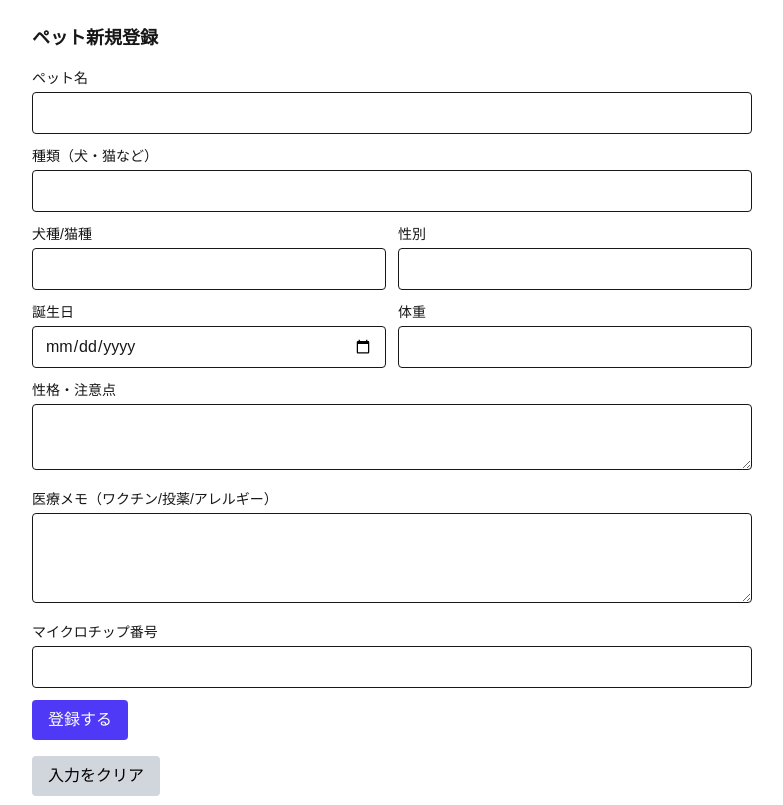
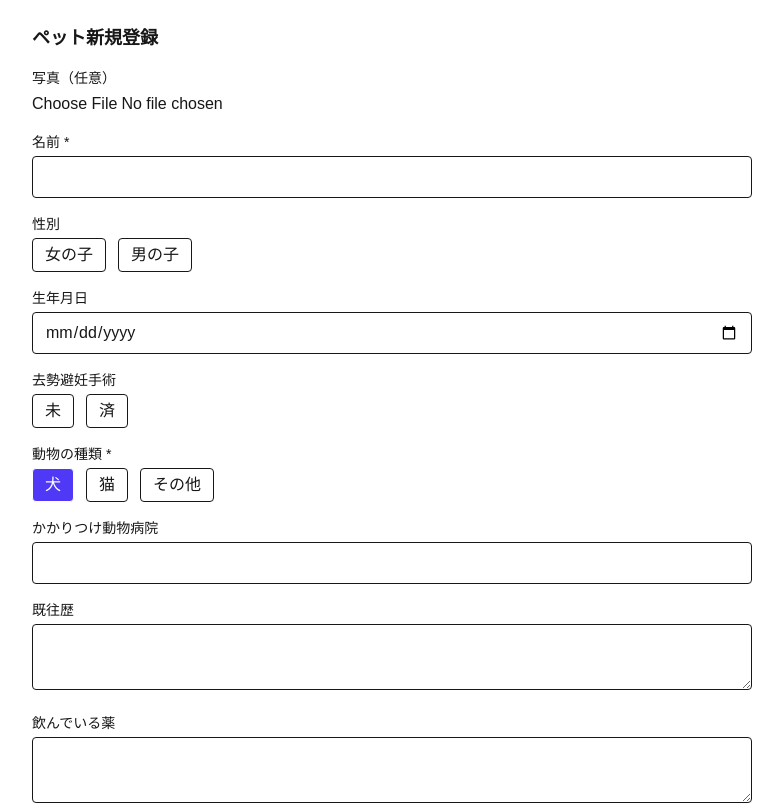
Before and after one commit to Ma11111ma/hinapet, a Next.js app in the folder frontend/: page /mypage/pet/new in a window 1280 px wide. Shown: the top 805 px of the page, without its empty margins (248-1031 px from the left). Built offline with nearby package versions, Linux system fonts and the light colour scheme; no server answers.

Commit message:
refactor:入力フォームlocalstrage保存に修正

```diff
--- a/frontend/src/app/mypage/pet/new/page.tsx
+++ b/frontend/src/app/mypage/pet/new/page.tsx
@@ -1,10 +1,17 @@
 "use client";
 
 // import { auth } from "@/lib/firebaseClient";
+import { useRouter } from "next/navigation";
 import PetRegisterForm from "@/components/PetRegisterForm";
 import { usePetFormStore } from "@/store/petFormStore";
 
 // const API = process.env.NEXT_PUBLIC_API_BASE_URL || "http://localhost:8000";
+// // 日本語→英語Enum変換マップ
+// const speciesMap: Record<string, "dog" | "cat" | "other"> = {
+//   犬: "dog",
+//   猫: "cat",
+//   その他: "other",
+// };
 
 export default function PetNewPage() {
   // const submit = async (form: PetForm) => {
@@ -55,18 +62,19 @@ export default function PetNewPage() {
   //     throw new Error(`${res.status} ${text}`);
   //   }
   // };
+  const router = useRouter();
+  const { data, reset } = usePetFormStore();
 
-  const { data, reset } = usePetFormStore();
   const handleSubmit = async () => {
-    // 現段階ではバックエンドへの送信を止め、暗号化ストアへの保存のみ
     alert("入力内容を暗号化して保存しました。ページを閉じても復元されます。");
     console.log("暗号化保存済みデータ:", data);
+    router.push("/mypage/pet"); // ✅ 一覧ページへ遷移
   };
 
   return (
     <main className="max-w-3xl mx-auto p-6">
       <h2 className="text-lg font-semibold mb-4">ペット新規登録</h2>
-      <PetRegisterForm onSubmit={handleSubmit} />
+      <PetRegisterForm onSubmit={handleSubmit} /> {/* ✅ Props渡しOK */}
       <button
         onClick={() => {
           reset();
--- a/frontend/src/app/mypage/pet/page.tsx
+++ b/frontend/src/app/mypage/pet/page.tsx
@@ -2,6 +2,7 @@
 import Link from "next/link";
 import { useEffect, useState } from "react";
 import { auth, getIdToken } from "@/lib/firebaseClient";
+import { useAuth } from "@/features/auth/AuthProvider";
 
 const API = process.env.NEXT_PUBLIC_API_BASE_URL || "http://localhost:8000";
 
@@ -13,62 +14,39 @@ type Pet = {
 };
 
 export default function PetListPage() {
+  const { user, loading, initialized } = useAuth();
   const [pets, setPets] = useState<Pet[]>([]);
   const [err, setErr] = useState<string | null>(null);
-  const [loading, setLoading] = useState(true);
 
   useEffect(() => {
+    if (loading || !initialized) return; // Firebase準備が終わるまで待つ
+    if (!user) {
+      setErr("未ログインです。右下のボタンからログインしてください。");
+      return;
+    }
+
     (async () => {
       try {
         setErr(null);
-        setLoading(true);
 
-        const u = auth.currentUser;
-        if (!u) {
-          setErr("未ログインです。右下のボタンからログインしてください。");
-          setLoading(false);
-          return;
-        }
-
-        // まず通常のトークンで取得
-        let idToken = await getIdToken(u); // forceRefresh=false
-        let res = await fetch(`${API}/pets?owner=me`, {
+        const idToken = await getIdToken(user);
+        const res = await fetch(`${API}/users/me/pets`, {
           headers: { Authorization: `Bearer ${idToken}` },
         });
 
-        // 401 なら 1回だけ強制リフレッシュして再試行
-        if (res.status === 401) {
-          idToken = await getIdToken(u, true);
-          res = await fetch(`${API}/pets?owner=me`, {
-            headers: { Authorization: `Bearer ${idToken}` },
-          });
-        }
+        if (!res.ok) throw new Error(await res.text());
 
-        if (res.status === 404) {
-          // データが無いだけ（エラーではない）
-          setPets([]);
-          setLoading(false);
-          return;
-        }
-
-        if (!res.ok) {
-          throw new Error(await res.text());
-        }
-
-        const data: Pet[] = await res.json();
-        setPets(data ?? []);
-      } catch (e: unknown) {
-        // ✅ unknown型 → Error型チェックで安全に処理
-        if (e instanceof Error) {
-          setErr(e.message);
-        } else {
-          setErr("予期せぬエラーが発生しました");
-        }
-      } finally {
-        setLoading(false);
+        const json = await res.json();
+        setPets(json.items ?? []);
+      } catch (e) {
+        setErr(e instanceof Error ? e.message : "読み込みに失敗しました");
       }
     })();
-  }, []);
+  }, [user, loading, initialized]);
+
+  if (loading) {
+    return <p className="text-gray-500">認証状態を確認中...</p>;
+  }
 
   return (
     <main className="max-w-4xl mx-auto p-6">
--- a/frontend/src/components/PetRegisterForm.tsx
+++ b/frontend/src/components/PetRegisterForm.tsx
@@ -1,156 +1,183 @@
 "use client";
-import { useState, ChangeEvent, FormEvent } from "react";
 
-export type PetForm = {
-  name: string;
-  species: string; // 犬/猫など
-  breed?: string; // 犬種・猫種
-  sex?: string; // オス/メス
-  birthday?: string; // YYYY-MM-DD
-  weight?: string;
-  temperament?: string; // 性格・注意点
-  medical?: string; // ワクチン/投薬/アレルギー 等メモ
-  character?: string; // 性格・注意点（UI上のテキスト）
-  medicalMemo?: string; // 医療メモ（ワクチン/投薬/アレルギー）
-  microchip?: string; // マイクロチップ番号
-};
+import { FormEvent } from "react";
+import Image from "next/image";
+import { usePetFormStore } from "@/store/petFormStore";
 
 type Props = {
-  onSubmit: (d: PetForm) => Promise<void>;
+  onSubmit: () => Promise<void>;
 };
 
 export default function PetRegisterForm({ onSubmit }: Props) {
-  const [f, setF] = useState<PetForm>({ name: "", species: "" });
-  const [loading, setLoading] = useState(false);
-  const [ok, setOk] = useState(false);
-  const [err, setErr] = useState<string | null>(null);
+  const { data: f, setField } = usePetFormStore();
 
-  // ✅ ChangeEvent型で安全に
-  const input =
-    (k: keyof PetForm) =>
-    (e: ChangeEvent<HTMLInputElement | HTMLTextAreaElement>) => {
-      setF({ ...f, [k]: e.target.value });
-    };
-
-  // ✅ FormEvent型で安全に
   const submit = async (e: FormEvent<HTMLFormElement>) => {
     e.preventDefault();
-    setErr(null);
-    setOk(false);
-    setLoading(true);
-    try {
-      await onSubmit(f);
-      setOk(true);
-      setF({ name: "", species: "" });
-    } catch (e: unknown) {
-      // ✅ unknown型で安全に扱う
-      if (e instanceof Error) {
-        setErr(e.message);
-      } else {
-        setErr("登録に失敗しました");
-      }
-    } finally {
-      setLoading(false);
-    }
+    await onSubmit(); // ✅ /mypage/pet/new/page.tsx で定義した保存処理を呼び出す
   };
 
   return (
-    <form onSubmit={submit} className="space-y-3">
+    <form onSubmit={submit} className="space-y-4">
+      {/* 写真 */}
       <div>
-        <label className="block text-sm mb-1">ペット名</label>
+        <label className="block text-sm mb-1">写真（任意）</label>
         <input
+          type="file"
+          accept="image/*"
+          onChange={(e) => {
+            const file = e.target.files?.[0];
+            if (file) {
+              const url = URL.createObjectURL(file);
+              setField("photoUrl", url);
+            }
+          }}
+        />
+        {f.photoUrl && (
+          <div className="mt-2 relative w-32 h-32">
+            <Image
+              src={f.photoUrl}
+              alt="ペット写真プレビュー"
+              fill
+              className="object-cover rounded"
+            />
+          </div>
+        )}
+      </div>
+
+      {/* 名前 */}
+      <div>
+        <label className="block text-sm mb-1">名前 *</label>
+        <input
+          required
           className="w-full border rounded px-3 py-2"
           value={f.name}
-          onChange={input("name")}
-          required
+          onChange={(e) => setField("name", e.target.value)}
         />
       </div>
-      <div>
-        <label className="block text-sm mb-1">種類（犬・猫など）</label>
-        <input
-          className="w-full border rounded px-3 py-2"
-          value={f.species}
-          onChange={input("species")}
-          required
-        />
-      </div>
-      <div className="grid grid-cols-2 gap-3">
-        <div>
-          <label className="block text-sm mb-1">犬種/猫種</label>
-          <input
-            className="w-full border rounded px-3 py-2"
-            value={f.breed ?? ""}
-            onChange={input("breed")}
-          />
-        </div>
+
+      {/* 性別 */}
       <div>
         <label className="block text-sm mb-1">性別</label>
-          <input
-            className="w-full border rounded px-3 py-2"
-            value={f.sex ?? ""}
-            onChange={input("sex")}
-          />
+        <div className="flex gap-3">
+          {["女の子", "男の子"].map((g) => (
+            <button
+              type="button"
+              key={g}
+              onClick={() => setField("gender", g as "女の子" | "男の子")}
+              className={`px-3 py-1 rounded border ${
+                f.gender === g ? "bg-indigo-600 text-white" : "bg-white"
+              }`}
+            >
+              {g}
+            </button>
+          ))}
         </div>
       </div>
-      <div className="grid grid-cols-2 gap-3">
+
+      {/* 生年月日 */}
       <div>
-          <label className="block text-sm mb-1">誕生日</label>
+        <label className="block text-sm mb-1">生年月日</label>
         <input
           type="date"
           className="w-full border rounded px-3 py-2"
-            value={f.birthday ?? ""}
-            onChange={input("birthday")}
+          value={f.birthdate ?? ""}
+          onChange={(e) => setField("birthdate", e.target.value)}
         />
       </div>
+
+      {/* 去勢避妊 */}
       <div>
-          <label className="block text-sm mb-1">体重</label>
+        <label className="block text-sm mb-1">去勢避妊手術</label>
+        <div className="flex gap-3">
+          {["未", "済"].map((v) => (
+            <button
+              type="button"
+              key={v}
+              onClick={() => setField("neutered", v as "未" | "済")}
+              className={`px-3 py-1 rounded border ${
+                f.neutered === v ? "bg-indigo-600 text-white" : "bg-white"
+              }`}
+            >
+              {v}
+            </button>
+          ))}
+        </div>
+      </div>
+
+      {/* 種類 */}
+      <div>
+        <label className="block text-sm mb-1">動物の種類 *</label>
+        <div className="flex gap-3">
+          {["犬", "猫", "その他"].map((s) => (
+            <button
+              type="button"
+              key={s}
+              onClick={() => setField("species", s as "犬" | "猫" | "その他")}
+              className={`px-3 py-1 rounded border ${
+                f.species === s ? "bg-indigo-600 text-white" : "bg-white"
+              }`}
+            >
+              {s}
+            </button>
+          ))}
+        </div>
+        {f.species === "その他" && (
+          <input
+            placeholder="動物の種類を入力"
+            className="mt-2 w-full border rounded px-3 py-2"
+            value={f.speciesOther ?? ""}
+            onChange={(e) => setField("speciesOther", e.target.value)}
+          />
+        )}
+      </div>
+
+      {/* 医療情報 */}
+      <div>
+        <label className="block text-sm mb-1">かかりつけ動物病院</label>
         <input
           className="w-full border rounded px-3 py-2"
-            value={f.weight ?? ""}
-            onChange={input("weight")}
+          value={f.clinicName ?? ""}
+          onChange={(e) => setField("clinicName", e.target.value)}
         />
       </div>
-      </div>
+
       <div>
-        <label className="block text-sm mb-1">性格・注意点</label>
+        <label className="block text-sm mb-1">既往歴</label>
         <textarea
           className="w-full border rounded px-3 py-2"
           rows={2}
-          value={f.temperament ?? ""}
-          onChange={input("temperament")}
+          value={f.history ?? ""}
+          onChange={(e) => setField("history", e.target.value)}
         />
       </div>
+
       <div>
-        <label className="block text-sm mb-1">
-          医療メモ（ワクチン/投薬/アレルギー）
-        </label>
+        <label className="block text-sm mb-1">飲んでいる薬</label>
+        <textarea
+          className="w-full border rounded px-3 py-2"
+          rows={2}
+          value={f.medication ?? ""}
+          onChange={(e) => setField("medication", e.target.value)}
+        />
+      </div>
+
+      <div>
+        <label className="block text-sm mb-1">備考</label>
         <textarea
           className="w-full border rounded px-3 py-2"
           rows={3}
-          value={f.medical ?? ""}
-          onChange={input("medical")}
-        />
-      </div>
-      <div>
-        <label className="block text-sm mb-1">マイクロチップ番号</label>
-        <input
-          className="w-full border rounded px-3 py-2"
-          value={f.microchip ?? ""}
-          onChange={input("microchip")}
+          value={f.memo ?? ""}
+          onChange={(e) => setField("memo", e.target.value)}
         />
       </div>
 
+      {/* 登録ボタン */}
       <button
-        disabled={loading}
-        className={`px-4 py-2 rounded text-white ${
-          loading ? "bg-indigo-300" : "bg-indigo-600"
-        }`}
+        className="px-4 py-2 rounded bg-indigo-600 text-white hover:bg-indigo-700"
+        type="submit"
       >
-        {loading ? "登録中…" : "登録する"}
+        保存する
       </button>
-
-      {ok && <p className="text-green-600">登録しました</p>}
-      {err && <p className="text-red-600">エラー: {err}</p>}
     </form>
   );
 }
```
Also changed, not shown: frontend/src/features/auth/AuthProvider.tsx (+5 -4 lines). Lines whose indentation alone changed are shown as unchanged.
